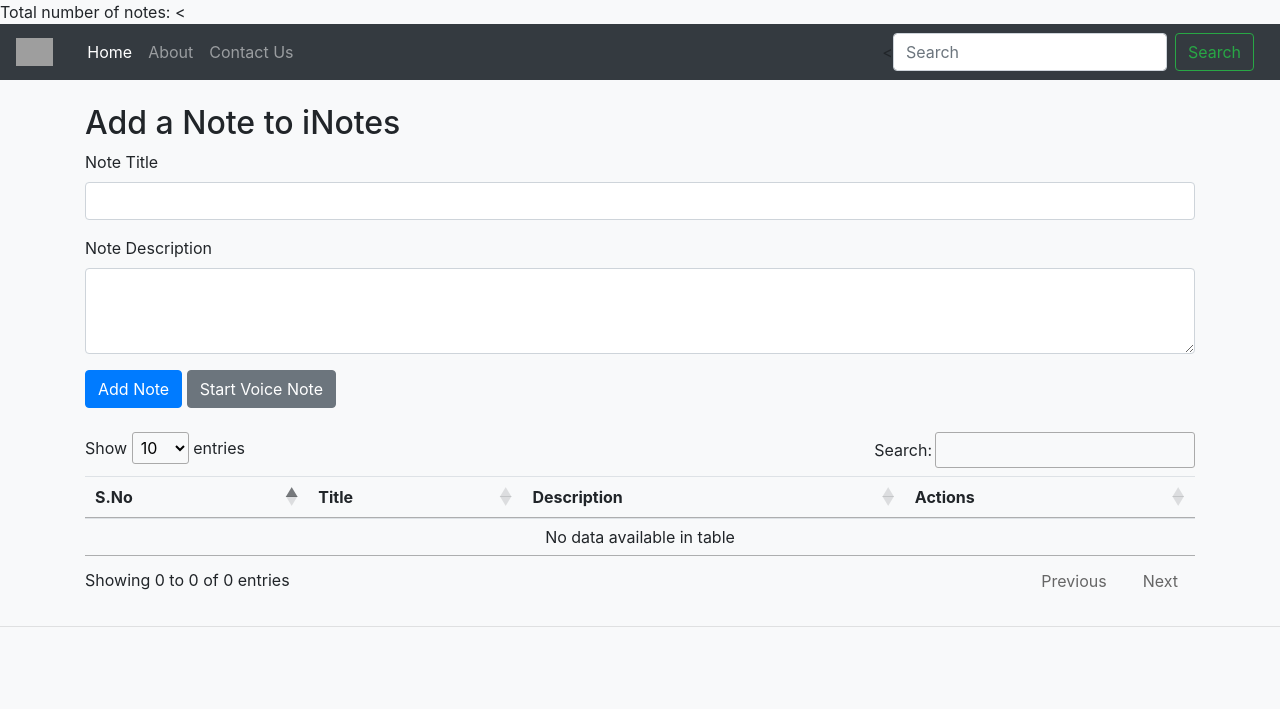
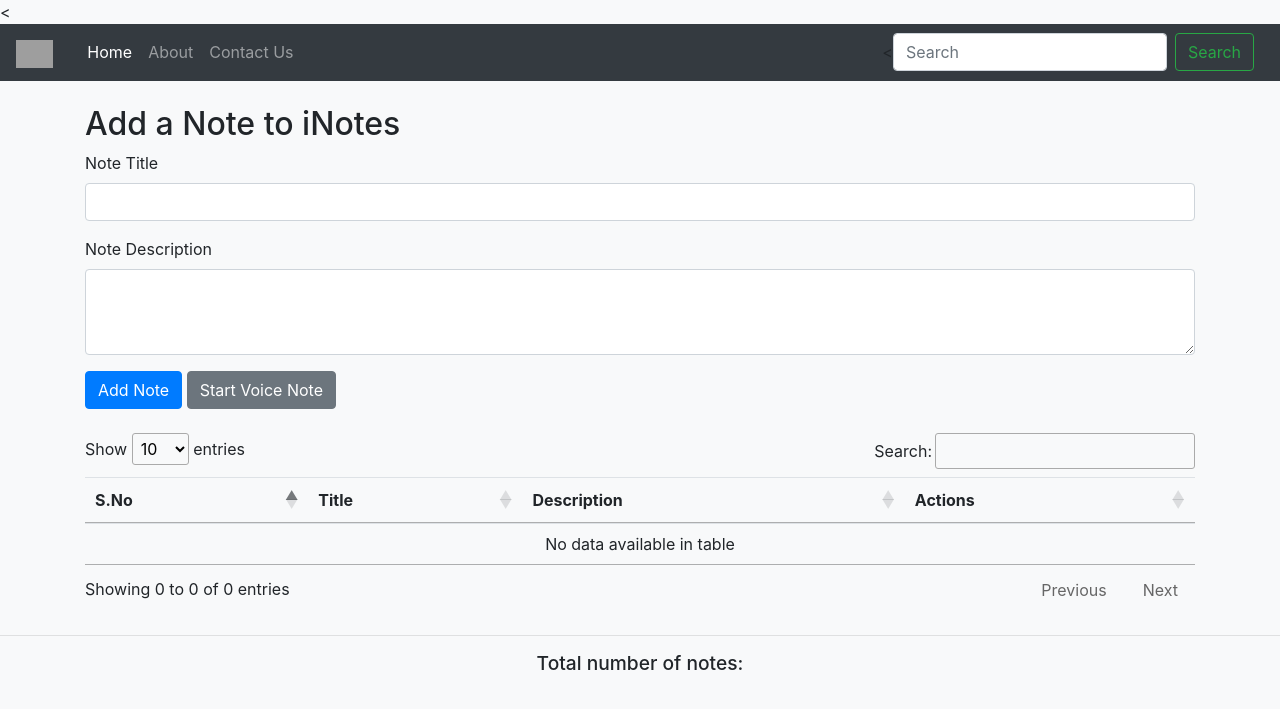
Before and after one commit to vaishnavi4002/desktop-voice-assistant, a PHP site: page /php/ in a window 1280 px wide. Shown: the top 709 px of the page. Run offline with PHP 8.4, Linux system fonts and the light colour scheme; the visitor is signed in with stand-in values (Sample User, id 1); data that the repository does not hold is empty; some libraries are stand-ins or nearby versions; grey boxes are pictures that could not be loaded.

Commit message:
second commit

```diff
--- a/index.php
+++ b/index.php
@@ -26,10 +26,7 @@ function getTotalNotesCount()
     return $row['TotalNotesCount'];
 }
 
-$totalNotesCount = getTotalNotesCount();
 
-// Output the total number of notes
-echo "Total number of notes: " . $totalNotesCount;
 // Function to insert a new note
 function insertNote($title, $description)
 {
@@ -111,7 +108,7 @@ if (isset($_GET['delete'])) {
   <link rel="stylesheet" href="https://stackpath.bootstrapcdn.com/bootstrap/4.4.1/css/bootstrap.min.css"
     integrity="sha384-Vkoo8x4CGsO3+Hhxv8T/Q5PaXtkKtu6ug5TOeNV6gBiFeWPGFN9MuhOf23Q9Ifjh" crossorigin="anonymous">
   <link rel="stylesheet" href="//cdn.datatables.net/1.10.20/css/jquery.dataTables.min.css">
-  <link rel="stylesheet" href="style.css">
+  <link  rel="stylesheet" href="http://localhost:8080/php/style.css">
   <script defer src="script.js"></script>
 
 
@@ -404,6 +401,9 @@ function displayHistoryModal(historyData) {
 
 
   </script>
+  <?php $totalNotesCount = getTotalNotesCount();?>
+
+     <h3><?php echo "Total number of notes: " . $totalNotesCount;?></h3>
 
 </body>
 
--- a/style.css
+++ b/style.css
@@ -1,5 +1,9 @@
 body {
     background-color: #f8f9fa;
+  }
+  h3{
+    text-align: center;
+    font-size: larger;
   }
 
   .container {
@@ -24,6 +28,7 @@ body {
 
   .table th,
   .table td {
+
     text-align: center;
   }
 
--- a/styles.css
+++ b/styles.css
@@ -1,4 +1,5 @@
 body {
+
     font-family: 'Arial', sans-serif;
     background-color: #f7f7f7;
     margin: 0;
@@ -7,6 +8,11 @@ body {
     align-items: center;
     justify-content: center;
     height: 100vh;
+    background-image: url("https://images.unsplash.com/photo-1517842645767-c639042777db?q=80&w=1000&auto=format&fit=crop&ixlib=rb-4.0.3&ixid=M3wxMjA3fDB8MHxzZWFyY2h8NHx8bm90ZSUyMHRha2luZ3xlbnwwfHwwfHx8MA%3D%3D");
+    background-size: cover;
+    background-position: center;
+    background-repeat: no-repeat;
+
 }
 
 .container {
```
